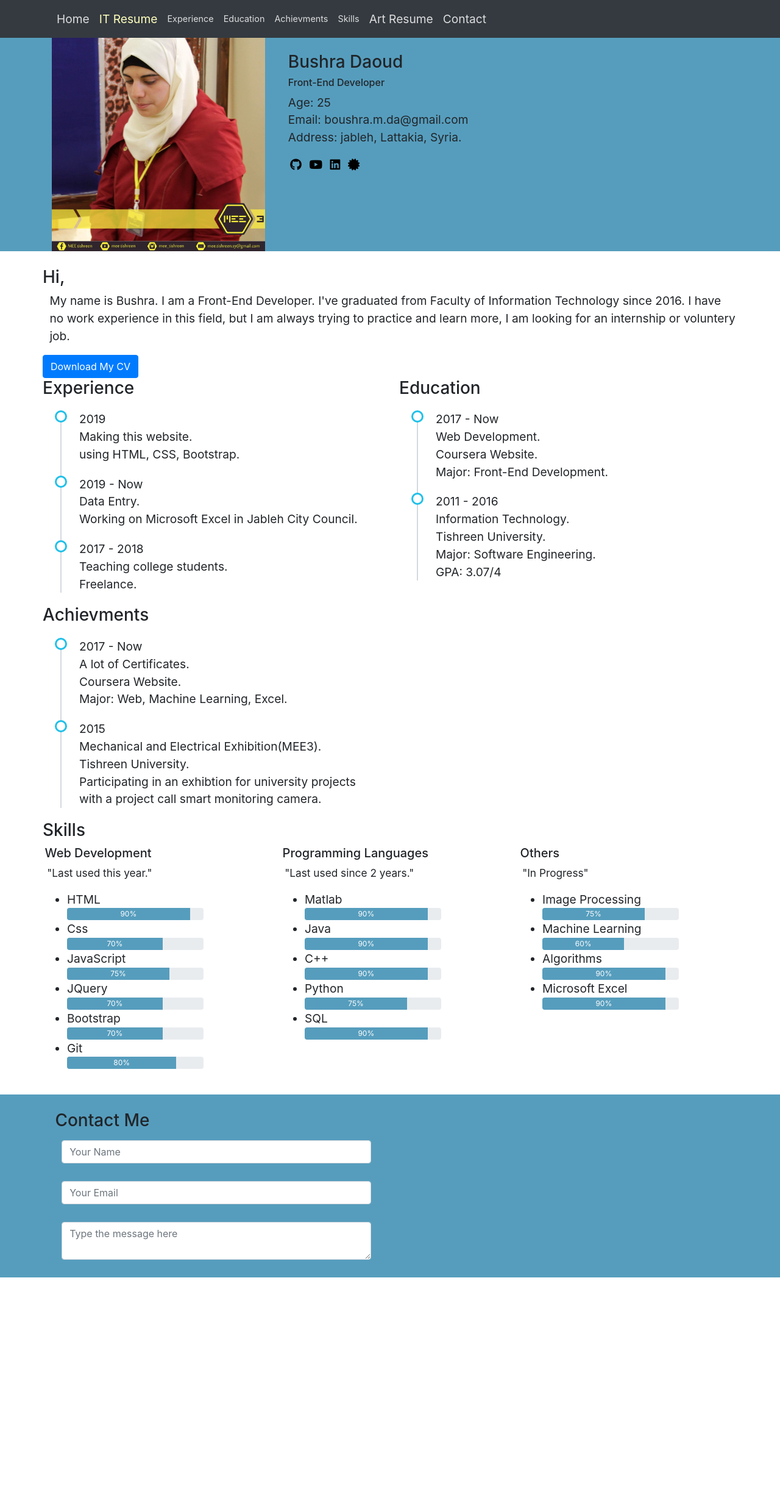
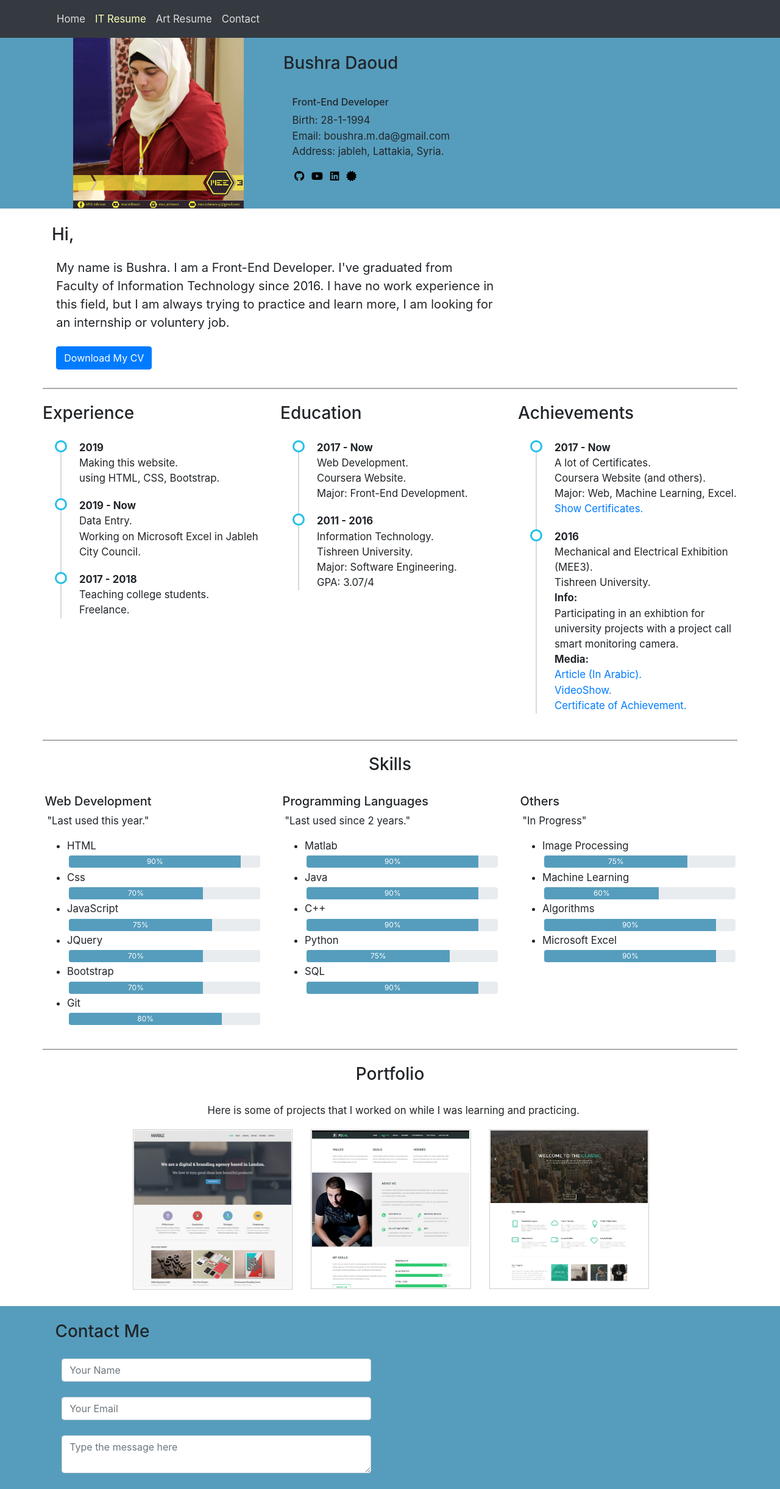
Before and after one commit to BushraDa/FirstResume, a website: page ItResume.html in a window 1280 px wide. Shown: the whole page at 61% size. Before the commit the page ends 2095 px from the top, so only its background shows below. Drawn offline with nearby package versions, Linux system fonts and the light colour scheme.

Commit message:
adding IT portfolio

```diff
--- a/ItResume.html
+++ b/ItResume.html
@@ -21,32 +21,11 @@
 
 		  	<div class="collapse navbar-collapse" id="navbarSupportedContent">
 				<ul class="nav navbar-nav mr-auto mainnav">
-					<li>
-						<a href="index.html" class="nav-link">Home</a>
-
-						<ul class="nav navbar-nav subnav">
-							<li><a href="index.html#generalInfo" class="nav-link">Info</a></li>
-							<li><a href="index.html#myGoals" class="nav-link">Goals</a></li>
-							<li><a href="index.html#mySkills" class="nav-link">Skills</a></li>
-						</ul>
-					</li>
+					<li><a href="index.html" class="nav-link">Home</a></li>
 					<li class="active">
 						<a href="#" class="nav-link active">IT Resume</a>
-						<ul class="nav navbar-nav subnav">
-							<li><a href="#experience" class="nav-link">Experience</a></li>
-							<li><a href="#education" class="nav-link">Education</a></li>
-							<li><a href="#achievment" class="nav-link">Achievments</a></li>
-							<li><a href="#mySkills" class="nav-link">Skills</a></li>
-						</ul>
 					</li>
-					<li><a href="artResume.html" class="nav-link">Art Resume</a>
-						<ul class="nav navbar-nav subnav">
-							<li><a href="artResume.html#experience" class="nav-link">Experience</a></li>
-							<li><a href="artResume.html#education" class="nav-link">Education</a></li>
-							<li><a href="artResume.html#mySkills" class="nav-link">Skills</a></li>
-							<li><a href="artResume.html#portfolio" class="nav-link">Portfolio</a></li>
-						</ul>
-					</li>
+					<li><a href="artResume.html" class="nav-link">Art Resume</a></li>
 					<li><a href="#contactMe" class="nav-link">Contact</a></li>
 				</ul>
 			</div>
@@ -59,11 +38,12 @@
 				<div class="col-lg-4 col-sm-5 col-12">
 					<img src="images/profile.jpg" alt="profile picture">
 				</div>
-				<div class="info col">
+				<div class="align-self-center col">
 					<h3>Bushra Daoud</h3>
+					<div class="info">
 						<h6>Front-End Developer</h6>
 						<p>
-						Age: 25 <br>
+							Birth: 28-1-1994 <br>
 							Email: boushra.m.da@gmail.com <br>
 							Address: jableh, Lattakia, Syria. <br>
 						</p>
@@ -80,11 +60,12 @@
 					</div>
 				</div>
 			</div>
+		</div>
 	</header>
 
 	<main class="container resume">
 
-		<section class="generalInfo">
+		<section class="generalInfo hi col-lg-8">
 			<h3>Hi,</h3>
 			<p>My name is Bushra.
 			I am a Front-End Developer.
@@ -94,39 +75,41 @@
 			</a>
 		</section>
 
+		<hr>
+
 		<div class="row">
-		<section class="experience col-md-6 col-sm-12" id="experience">
+		<section class="experience col-lg-4 col-md-6 col-sm-12" id="experience">
 			<h3>Experience</h3>
 			<ul class="timeline">
 				<li>
-					2019 <br>
+					<b>2019</b> <br>
 					Making this website. <br>
 					using HTML, CSS, Bootstrap. <br>
 				</li>
 				<li>
-					2019 - Now <br>
+					<b>2019 - Now</b> <br>
 					Data Entry. <br>
 					Working on Microsoft Excel in Jableh City Council. <br>
 				</li>
 				<li>
-					2017 - 2018 <br>
+					<b>2017 - 2018</b> <br>
 					Teaching college students. <br>
 					Freelance. <br>
 				</li>
 			</ul>
 		</section>
 
-		<section class="education col-md-6 col-sm-12" id="education">
+		<section class="education col-lg-4 col-md-6 col-sm-12" id="education">
 			<h3>Education</h3>
 			<ul class="timeline">
 				<li>
-					2017 - Now <br>
+					<b>2017 - Now</b> <br>
 					Web Development.<br>
 					Coursera Website. <br>
 					Major: Front-End Development.<br>
 				</li>
 				<li>
-					2011 - 2016 <br>
+					<b>2011 - 2016</b> <br>
 					Information Technology. <br>
 					Tishreen University. <br>
 					Major: Software Engineering.<br>
@@ -134,31 +117,42 @@
 				</li>
 			</ul>
 		</section>
-		</div>
 
-		<div class="row">
-		<section class="achievment col-md-6 col-sm-12" id="achievment">
-			<h3>Achievments</h3>
+		<section class="achievement col-lg-4 col-md-6 col-sm-12" id="achievement">
+			<h3>Achievements</h3>
 			<ul class="timeline">
 				<li>
-					2017 - Now<br>
+					<b>2017 - Now</b> <br>
 					A lot of Certificates. <br>
-					Coursera Website. <br>
+					Coursera Website (and others). <br>
 					Major: Web, Machine Learning, Excel.<br>
+					<a href="https://drive.google.com/open?id=1bEc-Hbe00nguxk4QWDoRPckK0h3Vylqx" target="_blank">
+						Show Certificates.
+					</a>
 				</li>
 				<li>
-					2015 <br>
-					Mechanical and Electrical Exhibition(MEE3).<br>
+					<b>2016</b> <br>
+					Mechanical and Electrical Exhibition (MEE3).<br>
 					Tishreen University. <br>
-					Participating in an exhibtion for university projects with a project call smart monitoring camera.
+					<b>Info:</b> <br>
+					Participating in an exhibtion for university projects with a project call smart monitoring camera.<br>
+					<b>Media:</b> <br>
+					<a href="https://www.sana.sy/?p=398882" target="_blank">
+					Article (In Arabic). </a> <br>
+					<a href="https://youtu.be/qHP0yBwEtKA" target="_blank">
+					VideoShow. <br> </a>
+					<a href="https://drive.google.com/open?id=1_bOJUmEZnc3a66ncCAAlI48aDLcE92_P" target="_blank">
+					Certificate of Achievement.
+					</a>
 				</li>
 			</ul>
 		</section>
 		</div>
 
+		<hr>
 		<section class="mySkills" id="mySkills">
-			<h3>Skills</h3>
-			<div class="row">
+			<h3 class="d-flex justify-content-center">Skills</h3>
+			<div class="row d-flex justify-content-center">
 				<div class="web col-lg-4 col-md-6">
 					<h5>Web Development</h5>
 					<p>"Last used this year."</p>
@@ -256,6 +250,39 @@
 				</div>
 			</div>
 		</section>
+
+		<hr>
+		<section class="portfolio">
+			<h3 class="d-flex justify-content-center">Portfolio</h3>
+			<p class="d-flex justify-content-center">Here is some of projects that I worked on while I was learning and practicing.</p>
+			<div class="images row d-flex justify-content-center">
+
+				<div class="col-lg-3 col-md-6">
+                    <div class="overlay">
+                        <a href="https://bushrada.github.io/MarbleThemeExample/" class="btn btn-warning" target="_blank">View</a>
+                        <a href="https://github.com/BushraDa/FocalThemeExapmle" class="btn btn-warning" target="_blank">Code</a>
+                    </div>
+                    <img src="images/Marble.jpg">
+                </div>
+
+                <div class="col-lg-3 col-md-6">
+                    <div class="overlay">
+                        <a href="https://bushrada.github.io/FocalThemeExapmle/" class="btn btn-warning" target="_blank">View</a>
+                        <a href="https://github.com/BushraDa/MarbleThemeExample" class="btn btn-warning" target="_blank">Code</a>
+                    </div>
+                    <img src="images/Focal.jpg">
+                </div>
+
+                <div class="col-lg-3 col-md-6">
+                    <div class="overlay">
+                        <a href="https://bushrada.github.io/ClassicThemeExample/" class="btn btn-warning" target="_blank">View</a>
+                        <a href="https://github.com/BushraDa/ClassicThemeExample" class="btn btn-warning" target="_blank">Code</a>
+                    </div>
+                    <img src="images/Classic.jpg">
+                </div>
+
+			</div>
+		</section>
 	</main>
 	</div>
 
--- a/css/style.css
+++ b/css/style.css
@@ -3,7 +3,7 @@ html {
 }
 
 body {
-	font-size: 1.2em;
+	font-size: 1.05em;
 }
 
 header .myInfo .info {
@@ -27,9 +27,11 @@ nav a, nav i {
 	color: #dddddd;
 }
 
-.active, a:hover {
+nav .active, a:hover {
 	color: #ffffbb;
 }
+
+hr {background: none; border: 1px solid #aaa; margin: 2% 0%;}
 
 .mainnav li.active .subnav {
 	font-size: 0.75em;
@@ -45,8 +47,8 @@ nav a, nav i {
 }
 
 header img {
-	max-width: 100%;
-	margin-left: auto;
+	max-width: 80%;
+	margin-left: 10%;
 	margin-right: auto;
 }
 
@@ -59,7 +61,16 @@ main.resume, footer {
 	padding: 2% 0%;
 }
 
-section {
+.generalInfo a {
+	margin: 1%;
+}
+
+.hi p {
+	font-size: 1.2em;
+}
+
+section a:hover {
+	color: red;
 }
 
 ul.timeline {
@@ -95,9 +106,12 @@ section p, section h5, footer h3 {
 	padding-left: 1%;
 }
 
- section div p {
+h3 {
+	padding-bottom: 2%;
+}
+
+section div p {
  	padding-left: 2%;
- 	font-size: 0.9em;
  }
 
 .portfolio img {
@@ -105,6 +119,7 @@ section p, section h5, footer h3 {
     margin: 0.5%;
     background-color: #fff;
     border: 1px solid #ccc;
+    width: 100%;
 }
 
 footer form {
@@ -129,7 +144,7 @@ footer {
 
 .progress {
 	height: 20px;
-	width: 70%;
+	margin: 1%;
 }
 
 .progress-bar {
@@ -161,6 +176,34 @@ footer {
     border-color: #1BBC9B;
 }
 
+.images div {position: relative;}
+
+.overlay {
+    position: absolute !important;
+    top: 0;
+    left: 0;
+    width: 100%;
+    height: 100%;
+    background-color: rgba(26,188,156,0.8);
+    line-height: 250px;
+    color: #fff;
+    text-align: center;
+    display: none;
+    transition: all 1s ease-in-out;
+}
+
+.overly button {
+    background: none;
+    color: #fff;
+    border: 1px solid #fff;
+
+}
+
+div:hover > .overlay {
+	display: block;
+}
+
+
 @media only screen and (max-width: 575px) {
 
 	header img {
@@ -175,6 +218,13 @@ footer {
 
 }
 
+@media only screen and (max-width: 991px) {
+
+	.mainnav li.active .subnav {
+		display: none;
+	}
+}
+
 @media only screen and (max-width: 770px) {
 
 	main.resume, footer {
@@ -185,13 +235,12 @@ footer {
 		width: 70%;
 		margin-left: 10%;
 	}
+}
 
-	.mainnav li.active {
-		display: inline-grid;
-	}
+@media only screen and (max-width: 575px){
 
-	.mainnav li.active .subnav {
-		display: contents;
+	.myInfo h3 {
+		text-align: center;
 	}
 
 }
--- a/js/main.js
+++ b/js/main.js
@@ -7,8 +7,8 @@ $(document).ready(function() {
         	toggleLogic: 'and'
     	},
     	animation: {
-		    effects: 'fade rotateZ(-90deg)', /* fade scale */
-		    duration: 1000 /* 600 */
+		    effects: 'fade rotateZ(-90deg)',
+		    duration: 1000
 	  	}
   });
 
```
Also changed, not shown: artResume.html (+17 -35 lines), index.html (+14 -7 lines), package.json (added, +23 -0 lines), images/Classic.jpg (added), images/Focal.jpg (added), images/Marble.jpg (added), 3 other files. Lines whose indentation alone changed are shown as unchanged.
